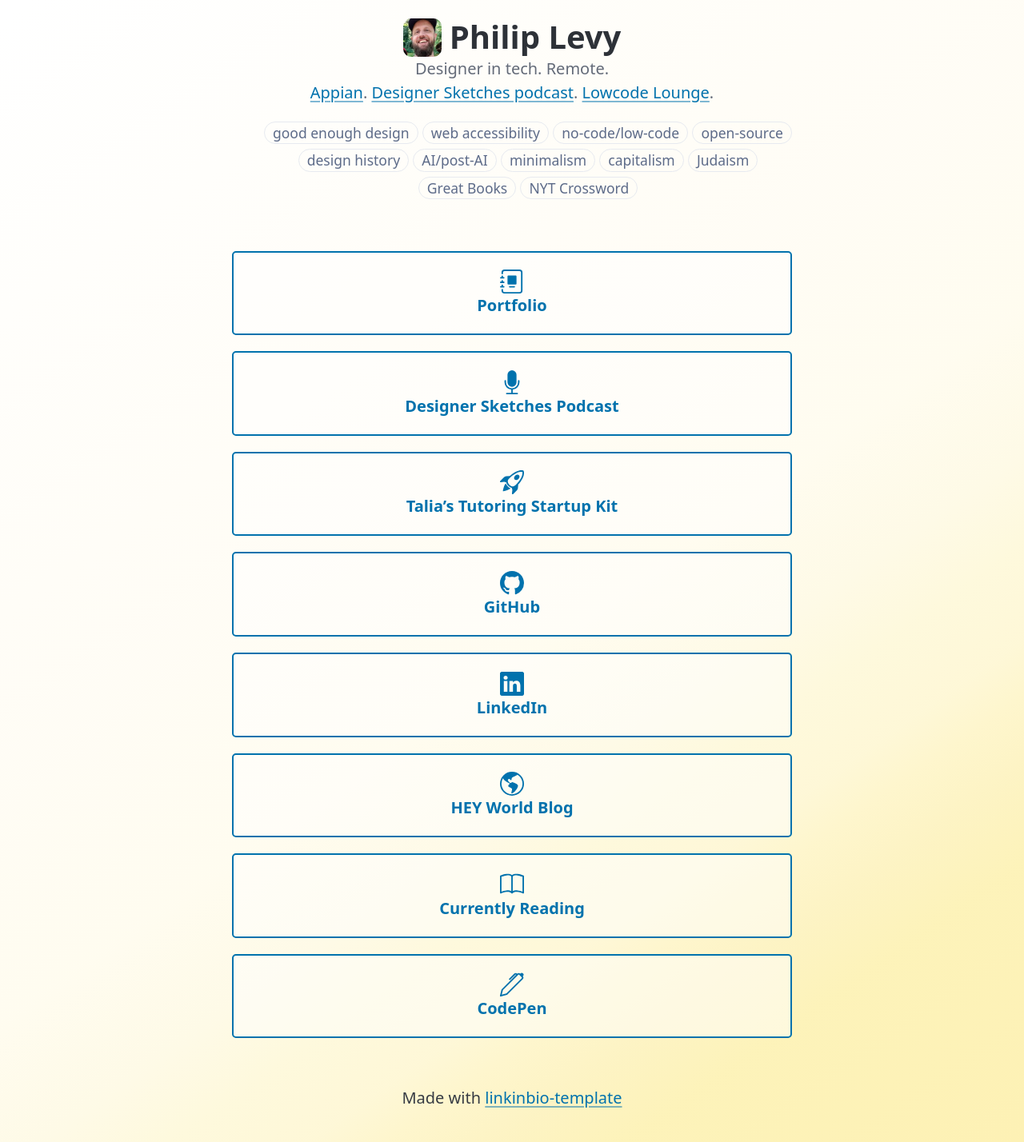
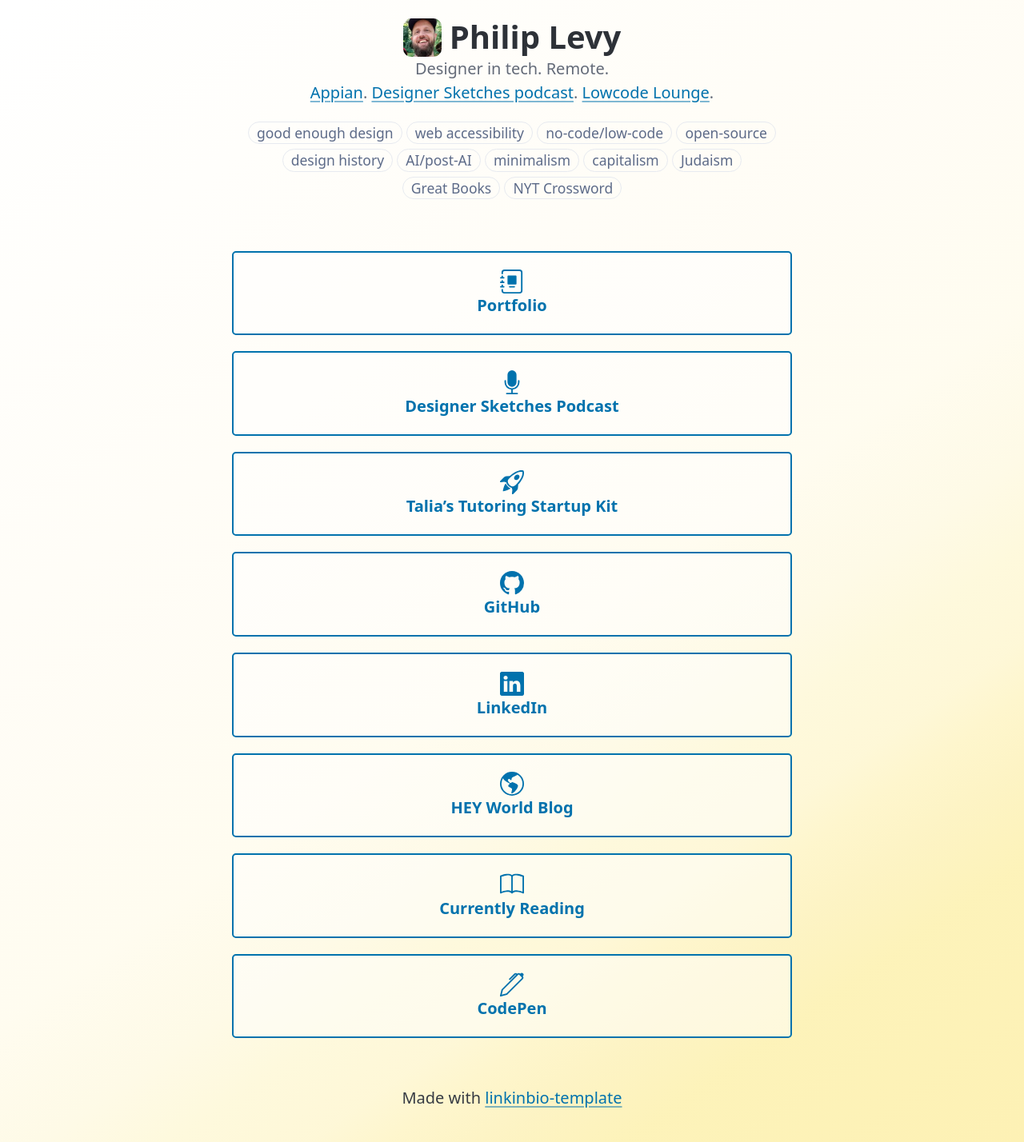
Before and after one commit to pglevy/linkinbio, a Jekyll site: the page built from index.md, in a window 1280 px wide. Shown: the whole page at 80% size. Built offline with Jekyll 4.4.1, drawn with Linux system fonts in a browser that asks for light colours; our own code applies the rules of GitHub Pages for plain Markdown files.

Commit message:
remove padding from tag list

```diff
--- a/assets/css/custom.css
+++ b/assets/css/custom.css
@@ -26,6 +26,10 @@ h1:has(.avatar) {
 svg {
     width: 1.5em;
     height: 1.5em;
+}
+
+ul:has(.tag) {
+    padding: 0;
 }
 
 .avatar {
```
